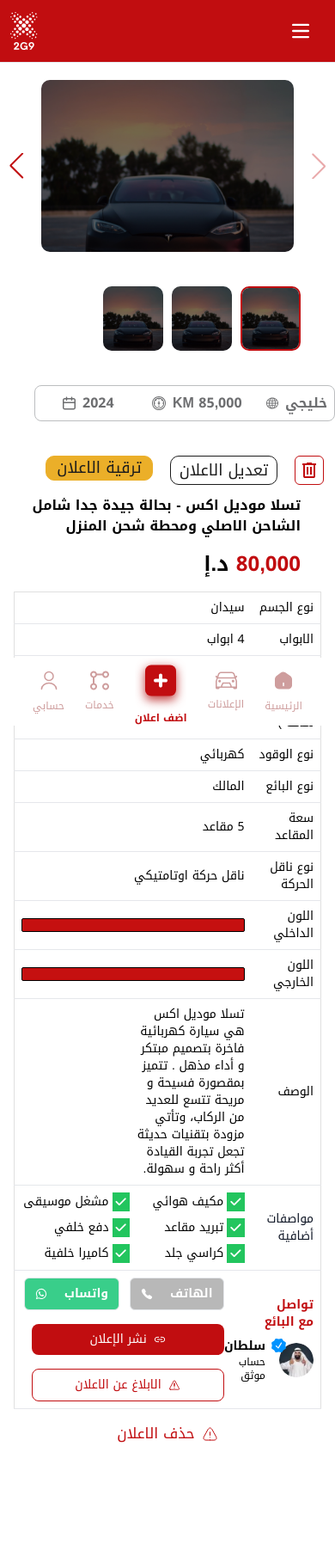
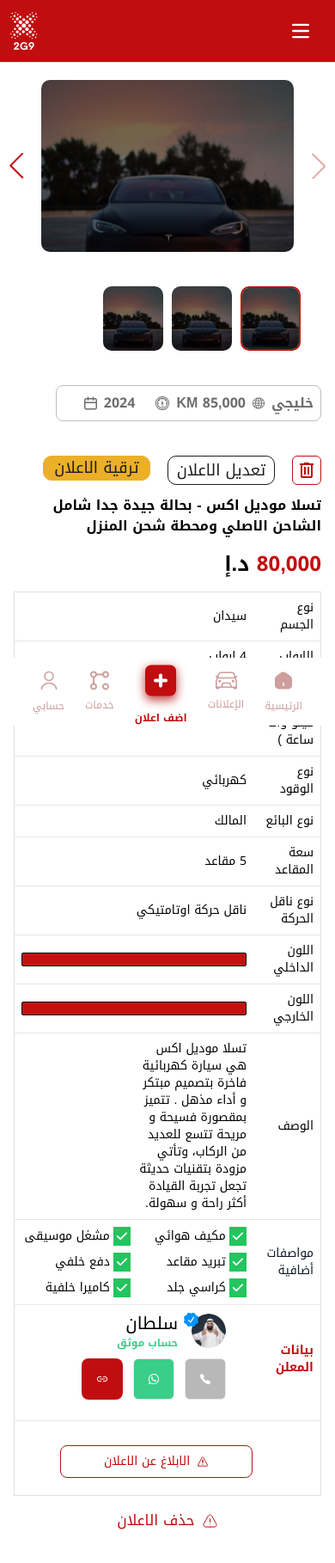
Before and after one commit to AQuadic/2G9Front, a website: page details.html in a window 390 px wide. Shown: the whole page at 86% size. Before the commit the page ends 1761 px from the top, so only its background shows below. Drawn offline with nearby package versions, Linux system fonts and the light colour scheme.

Commit message:
Details , Home

```diff
--- a/details.html
+++ b/details.html
@@ -94,8 +94,8 @@
 
         <!-- Start Content -->
             <div class="container mx-auto">
-                <div class="lg:pr-10 flex md:flex-row flex-col items-center justify-between gap-10 ml-10 ">
-                    <div class="flex items-center justify-between w-full max-w-md  border border-[#BCBEC0] rounded-lg p-2 space-x-4">
+                <div class="lg:pr-10 flex md:flex-row flex-col md:items-center items-start justify-between gap-10 md:ml-10 pl-4 sm:pl-0">
+                    <div class="flex items-center justify-between w-auto max-w-md  border border-[#BCBEC0] rounded-lg p-2 space-x-4 mx-4 md:mx-0">
                         <div class="flex items-center gap-2 space-x-2">
                             <span class="text-[#6D6E70] font-bold">خليجي</span>
                             <img src="./images/global.svg" alt="global">
@@ -110,7 +110,7 @@
                         </div>
                     </div>
 
-                    <div class="flex gap-5">
+                    <div class="flex gap-5 pr-4">
                         <img src="./images/trash-can-outline.svg" class="border-[1px] border-[#C10D10] rounded-md cursor-pointer p-1" alt="">
                         <button class="font-normal text-[18px] text-[#1C1C1C] border border-[#1C1C1C] rounded-[10px] w-[125px] ">تعديل الاعلان</button>
                         <a href="./adsPromotion.html">
@@ -119,9 +119,9 @@
                     </div>
 
                 </div>
-                <h2 class="font-bold mt-3 rtl:pr-10 ltr:pl-10 md:text-2xl">تسلا موديل اكس - بحالة جيدة جدا شامل الشاحن الاصلي ومحطة شحن المنزل</h2>
+                <h2 class="font-bold mt-3 rtl:md:pr-10 ltr:md:pl-10 rtl:pr-4 ltr:pl-4 md:text-2xl">تسلا موديل اكس - بحالة جيدة جدا شامل الشاحن الاصلي ومحطة شحن المنزل</h2>
 
-                <div class="pr-10 sm:flex gap-2  ml-10 justify-between items-center text-2xl">
+                <div class="md:rtl:pr-10 rtl:pr-4  ltr:md:pl-0 ltr:pl-4 sm:flex gap-2  md:ml-10 justify-between items-center text-2xl">
                     <p class="text-[#C10D10] font-bold mt-4">80,000 <span class="text-black">د.إ</span> </p>
                 </div>
 
@@ -247,36 +247,43 @@
                             </tr>
                             <tr class="bg-white border-b">
                                 <th scope="row" class="px-2 py-2 whitespace-normal">
-                                    <h1 class="text-[#C10D10] font-bold mb-2">تواصل مع البائع</h1>
-                                    <div class="relative flex items-center gap-2">
+                                    <h1 class="text-[#C10D10] font-bold mb-2">بيانات المعلن</h1>
+                                </th>
+                                <td class="px-2 py-2 text-black">
+                                    <div class="relative flex items-center gap-2 mr-6 mb-[10px]">
                                         <img src="./images/Ellipse1830.webp" class="w-10 h-10 rounded-full" alt="user">
                                         <img src="./images/Vector.svg" class="absolute rtl:right-8 ltr:left-8 top-0" alt="check">
                                         <div class="rtl:mr-2 ltr:ml-2">
-                                            <h2>سلطان</h2>
-                                            <p class="font-normal text-xs">حساب موثق</p>
+                                            <h2 class="font-medium text-[20px] leading-[27.8px]">سلطان</h2>
+                                            <p class="font-bold text-xs text-[#39CE8A]">حساب موثق</p>
                                         </div>
                                     </div>
-                                </th>
-                                <td class="px-2 py-2 text-black">
                                     <div class="flex gap-3 mr-6">
-                                        <button class="bg-[#B8B8B8] text-white font-semibold py-2 px-3 border rounded-md flex items-center gap-5">
-                                            الهاتف
+                                        <button class="bg-[#B8B8B8] text-white font-semibold py-2 px-3 border rounded-md flex items-center gap-5 sm:w-[133px] w-[48px] h-[48px] justify-center">
                                             <ion-icon name="call"></ion-icon>
+                                            <p class="sm:flex hidden">الهاتف</p>
                                         </button>
-                                        <button class="bg-[#39CE8A] text-white font-semibold py-2 px-3 border rounded-md flex items-center gap-5">
-                                            واتساب
+                                        <button class="bg-[#39CE8A] text-white font-semibold py-2 px-3 border rounded-md flex items-center gap-5 sm:w-[143px] w-[48px] h-[48px] justify-center">
                                             <ion-icon name="logo-whatsapp"></ion-icon>
+                                            <p class="sm:flex hidden">واتساب</p>
+                                        </button>
+                                        <button class="text-white bg-[#C10D10] flex items-center justify-center gap-2 font-medium rounded-lg text-sm sm:w-[141.39px] w-[48.39px] px-4 py-2">
+                                            <ion-icon name="link-outline"></ion-icon>
+                                            <p class="sm:flex hidden">نشر الإعلان</p>
                                         </button>
                                     </div>
                                     <div class="flex lg:flex-row flex-col mt-4 gap-2 mr-6">
-                                        <button class="text-white bg-[#C10D10] flex items-center justify-center gap-2 font-medium rounded-lg text-sm w-56 px-4 py-2">
-                                            <ion-icon name="link-outline"></ion-icon>
-                                            نشر الإعلان
-                                        </button>
-                                        <button id="reportButton" class="text-[#C10D10] bg-white border border-[#C10D10] flex items-center justify-center gap-2 font-medium rounded-lg text-sm w-56 px-4 py-2 mt-2 lg:mt-0">
+
+                                    <tr>
+                                        <th></th>
+                                        <td class="py-5 md:pr-24">
+                                            <button id="reportButton" class="text-[#C10D10] bg-white border border-[#C10D10] flex items-center justify-center gap-2 font-medium rounded-lg text-sm w-56 px-4 py-2 mt-2 lg:mt-0">
                                             <ion-icon name="warning-outline"></ion-icon>
                                             الابلاغ عن الاعلان
-                                        </button>
+                                            </button>
+                                    </td>
+                                    </tr>
+
 
                                         <div id="confirmationModal" class="hidden fixed inset-0 bg-gray-900 bg-opacity-50 flex items-center justify-center z-50">
                                             <div class="bg-white p-6 rounded-lg sm:max-w-md w-[350px]">
```
Also changed, not shown: FAQs.html (+0 -3 lines), index.html (+11 -16 lines).
